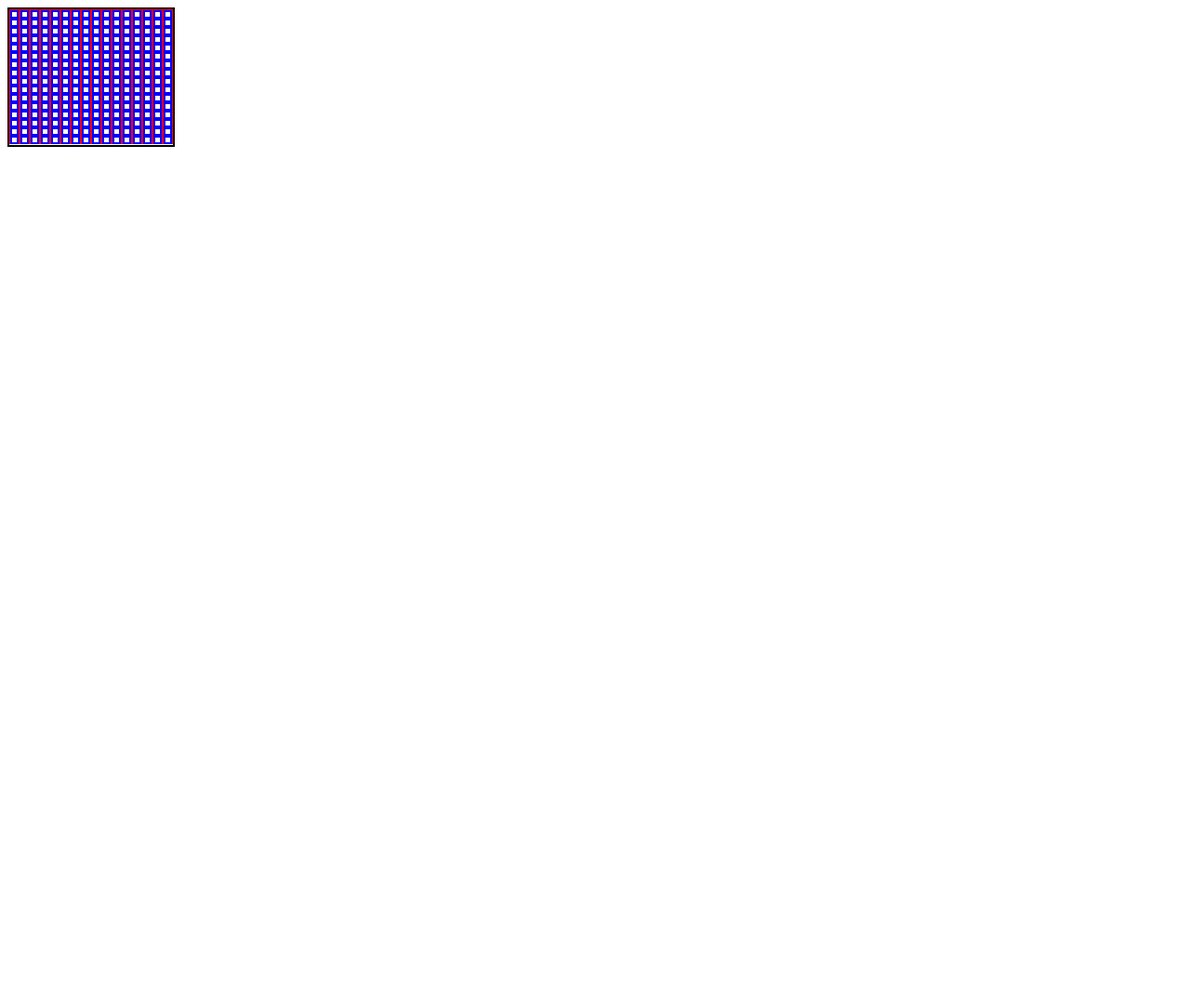
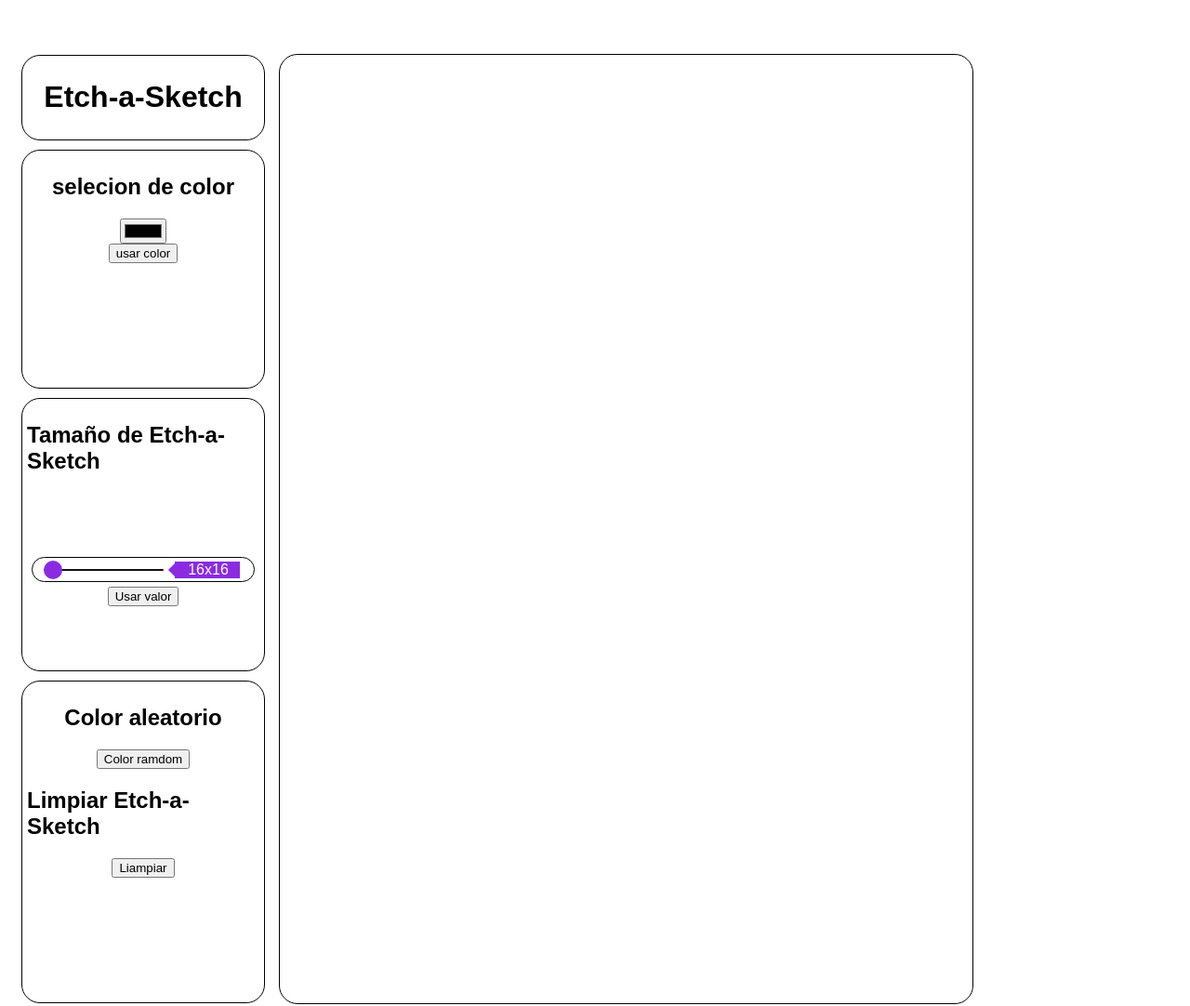
Before and after one commit to DAN-GHOST/Etch-a-Sketch, a plain HTML site: page index.html in a window 1280 px wide. Shown: the whole page at 93% size. Before the commit the page ends 800 px from the top, so only its background shows below. Drawn offline with Linux system fonts and the light colour scheme.

Commit message:
Se arreglo el tamaño del arreglo creando un arreglo que es capas de adptar su tamaño segun la cantidad de divs y de la pantalla, ademas se configuro un boton y una barra de incremto para aumentar o disminur el tamaño del arreglo. Se crearon estilos para dar una mejor apariencia y se corrigieron errores de logica

```diff
--- a/index.html
+++ b/index.html
@@ -6,7 +6,42 @@
     <link rel="stylesheet" href="./styles.css/styles.css">
 </head>
 <body>
-    <div class="contenedor-de-divs"></div>
+    <div class="contenedor-principal">
+        <div class="contenedor-botones">
+            <div class="contenedor-txtTituloh1">
+                <h1 class="txtTituloh1">Etch-a-Sketch</h1>
+            </div>
+            <div class="contenedor-sleccion-color CP">
+                <h2 class="txtTituloh2-1">selecion de color</h2>
+                <input type="color" id="color">
+                <button>usar color</button>
+            </div>
+            <div class="contnedor-tamaño-matris CP">
+                <div class="contenedor-txtTituloh2">
+                    <h2 class="txtTituloh2-2">Tamaño de Etch-a-Sketch</h2>
+                </div>
+                <div class="range-slider">
+                    <div class="contenedor-range-value">
+                        <input type="range" class="range" id="slider" value="16" min="16" max="100" onmousemove="rangeSlider(this.value)" onchange="rangeSlider(this.value)">
+                    </div>
+                    <div class="contenedor-show-vuale">
+                        <span id="rangeValue" class="rangeValue">16x16</span>
+                    </div>
+                </div>
+                <div class="contenedor-btnEnviarValor">
+                    <button class="btnEnviarValor">Usar valor</button>
+                </div>
+            </div>
+            <div class="contenedor-limpiar-matris CP">
+                <h2 class="txtTituloh2-3">Color aleatorio</h2>
+                <button>Color ramdom</button>
+                <h2 class="txtTituloh2-4">Limpiar Etch-a-Sketch</h2>
+                <button>Liampiar</button>
+            </div>
+        </div>
+        <div class="contenedor-de-divs"></div>
+        <div class="contenedor-espacio"></div>
+    </div>
     <script src="./script.js/logic.js"></script>
 </body>
 </html>
--- a/script.js/logic.js
+++ b/script.js/logic.js
@@ -1,11 +1,11 @@
-function generarDiv(){
+function generarDiv(tamanioMatriz = 16){
     const divContenedor = document.querySelector('.contenedor-de-divs');
-    for(let i = 0; i<16; i++){
+    for(let i = 0; i<tamanioMatriz; i++){
         const divs = document.createElement('div');
         divs.className = `divs-${i} divsCambiantesColum`;
         divContenedor.appendChild(divs);
         const divCambiante = document.querySelector(`.divs-${i}`);
-        for(let j = 0; j<16; j++){
+        for(let j = 0; j<tamanioMatriz; j++){
             const divs2 = document.createElement('div');
             divs2.className = `divs2-${j} Divs2CambiantesRow`;
             divCambiante.appendChild(divs2);
@@ -13,4 +13,35 @@ function generarDiv(){
     }
 }
 
-window.onload = generarDiv(); // Esto sirve para llamar a la funcion cuando se halla cargado por completo el html, css.
+function limpiarDiv(){
+    let evaluar = false,
+    i = 0;
+    while(evaluar === false){
+        const divCambiante = document.querySelector(`.divs-${i}`);
+        if(divCambiante === null){
+            evaluar = true;
+        }else{
+            ++i;
+            divCambiante.remove();
+        }
+    }
+}
+
+function rangeSlider(value){
+    document.getElementById('rangeValue').innerHTML= `${value}x${value}`;
+}
+
+const getValue = document.querySelector('.rangeValue');
+const btnValorBoton = document.querySelector('.btnEnviarValor');
+btnValorBoton.addEventListener('click',()=>{
+    limpiarDiv();
+    let valor = null;
+    if( getValue.textContent.length === 5){
+        valor = Number(getValue.textContent.substring(0,2));
+    }else{
+        valor = Number(getValue.textContent.substring(0,3));
+    }
+    generarDiv(valor);
+});
+
+window.onload = generarDiv(); // Esto sirve para llamar a la funcion cuando se halla cargado por primera vez el html, css.
--- a/styles.css/styles.css
+++ b/styles.css/styles.css
@@ -1,22 +1,143 @@
+body{
+    font-family: Arial, 'Times New Roman', Verdana,'Franklin Gothic Medium', 'Arial Narrow', sans-serif, Times, serif, Geneva, Tahoma, sans-serif, 'Courier New', Courier, monospace, Georgia;
+}
+
+.contenedor-de-divs,
+.contenedor-principal,
+.Divs2CambiantesRow,
+.divsCambiantesColum,
+.contenedor-botones,
+.contenedor-espacio,
+.CP,
+.range-slider,
+.contenedor-txtTituloh1,
+.contenedor-txtTituloh2,
+.contenedor-range-value,
+.contenedor-show-vuale{
+    display: flex;
+}
+
+.divsCambiantesColum,
+.Divs2CambiantesRow,
+.CP,
+.contenedor-txtTituloh2,
+.contenedor-btnEnviarValor{
+    flex: 1 1 auto;
+}
+.contenedor-botones,
+.contenedor-espacio{
+    width: 500px;
+    height: auto;
+}
+
+.divsCambiantesColum,
+.CP,
+.contenedor-txtTituloh1{
+    flex-direction: column;
+}
+
 
 .contenedor-de-divs{
-    display: flex;
-    flex: auto;
+    margin: 50px 0px;
+}
+
+.contenedor-botones{
+    margin: 36px 0px;
+}
+
+.contenedor-botones .CP,
+.contenedor-txtTituloh1{
+    align-items: center;
+
+}
+
+.contenedor-range-value,
+.contenedor-show-vuale{
+    padding: 5px;
+}
+
+.contenedor-principal{
+    justify-content: center;
 }
 
 .contenedor-de-divs{
-    height: 146px;
-    width: 176px;
-    border: 2px solid black;
-}
-.divsCambiantesColum{
-    height: 143px;
-    width: 9px;
-    border: 1px solid red;
+    border: 0.1px solid black;
+    border-radius: 20px;
+    padding: 10px;
+    height: 1000px;
+    width: 1000px;
+    flex-shrink: 0.5;
+
 }
 
-.Divs2CambiantesRow{
+.Divs2CambiantesRow:hover{
+    background: orange;
+}
+
+.contenedor-botones{
+    flex-direction: column;
+    padding: 10px;
+    justify-content: space-between;
+}
+
+.range-slider{
+    position: relative;
+}
+
+.CP,
+.contenedor-txtTituloh1,
+.range-slider{
+    border: 0.1px solid black;
+    border-radius: 20px;
+    margin: 5px;
+    padding: 5px;
+}
+
+#rangeValue{
+    position: absolute;
+    top: 4px;
+    padding-left: 2px;
+    width: 70px;
+    box-sizing: border-box;
+    background: blueviolet;
+    color: white;
+    text-align: center;
+}
+
+#rangeValue::before{
+    content: '';
+    position: absolute;
+    top: 50%;
+    transform: translateY(-50%) rotate(45deg);
+    left: -5px;
+    width: 10px;
+    height: 10px;
+    background: blueviolet;
+}
+
+.range{
+    height: 2px;
+    background-color: #111;
+    -webkit-appearance: none;
+    outline: none;
+    border-radius: 2px;
+}
+
+.range::-webkit-slider-thumb{
+    -webkit-appearance: none;
+    width: 20px;
+    height: 20px;
+    border-radius: 50px;
+    background:blueviolet;
+}
+
+.contenedor-show-vuale{
+    width: 75px;
     height: 5px;
-    width: 5px;
-    border: 2px solid blue;
+    flex: 1 1 auto;
 }
+
+.contenedor-range-value{
+    height: 5px;
+    flex: 1 1 auto;
+}
```
